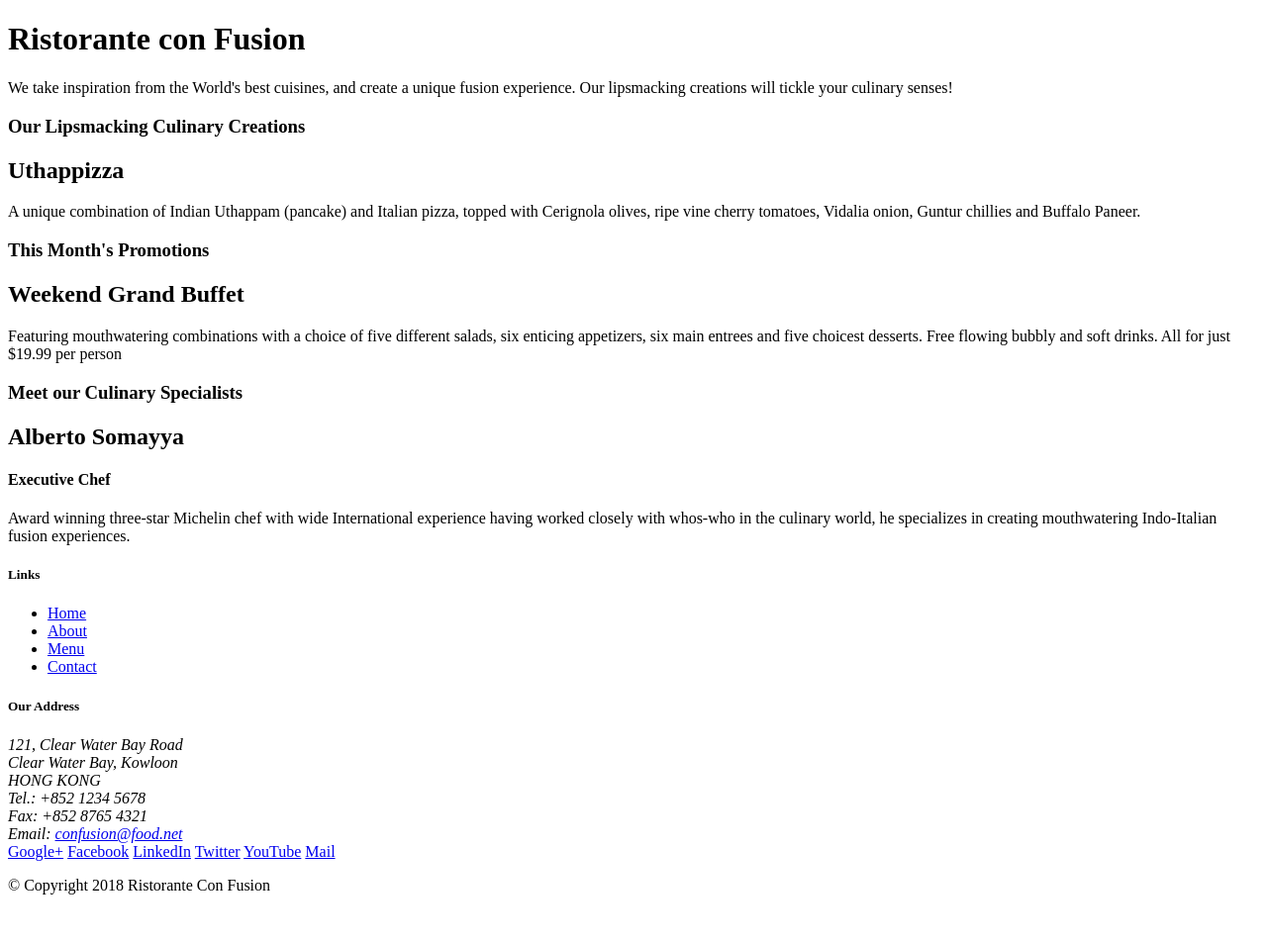
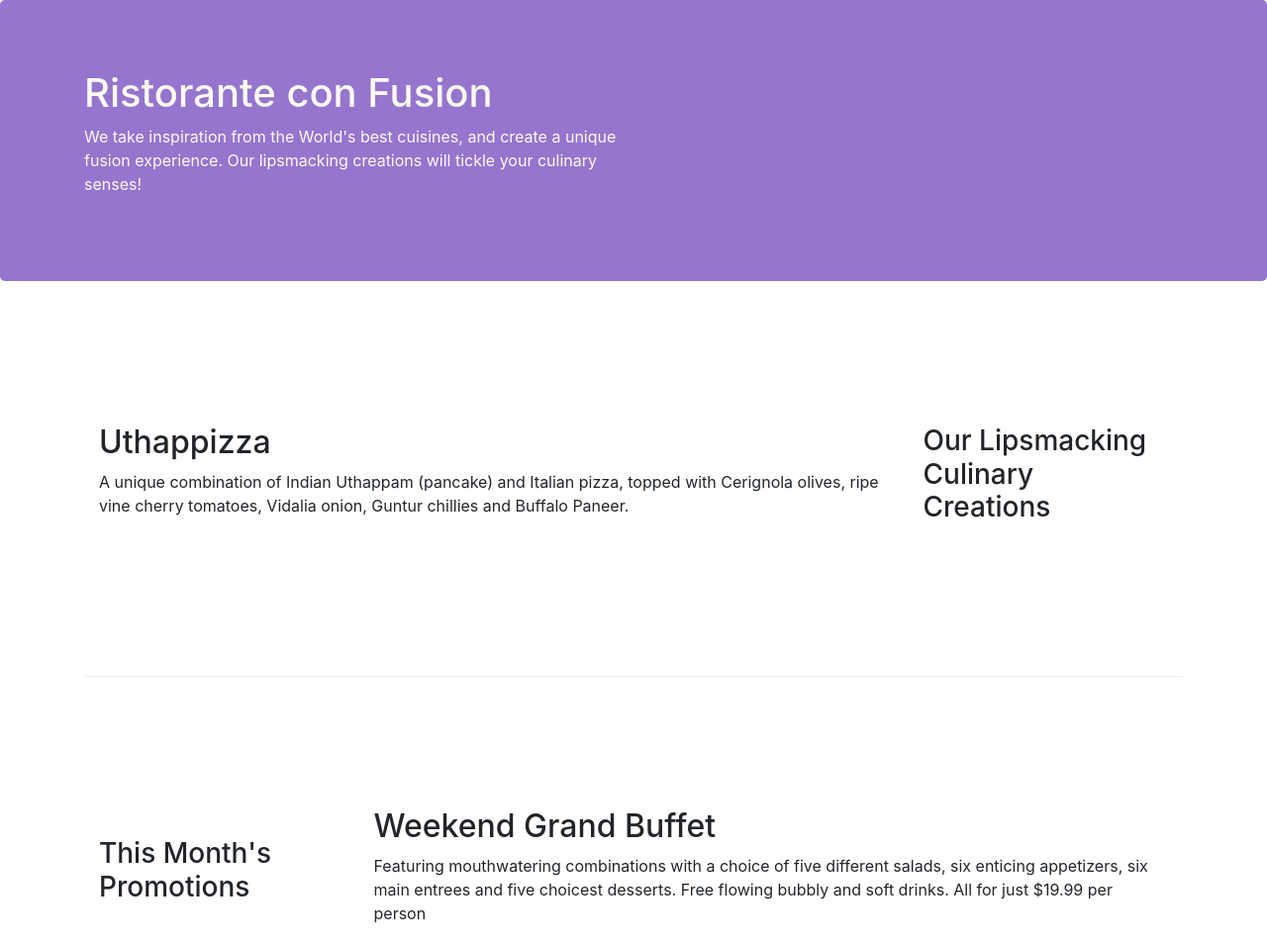
Before and after one commit to RjaasielMT/conFusion, a website: page index.html in a window 1280 px wide. Shown: the top 954 px of the page at 99% size. Before the commit the page ends 920 px from the top, so only its background shows below. Drawn offline with nearby package versions, Linux system fonts and the light colour scheme.

Commit message:
contenido

```diff
--- /dev/null
+++ b/css/styles.css
@@ -0,0 +1,30 @@
+.row- header {
+    margin: 0px auto;
+    padding: 0px auto;
+}
+
+.row-content {
+    margin: 0px auto;
+    padding: 50px 0px 50px 0px;
+    border-bottom: 1px ridge;
+    min-height: 400px;
+}
+
+.footer {
+    background-color: #D1C4E9;
+    margin: 0px auto;
+    padding: 20px 0px 20px 0px;
+}
+
+.jumbotron {
+    padding: 70px 30px 70px 30px;
+    margin: 0px auto;
+    background: #9575CD;
+    color: floralwhite;
+}
+
+.adress {
+    font-size: 80%;
+    margin: 0px;
+    color: #0f0f0f;
+}
--- a/index.html
+++ b/index.html
@@ -2,51 +2,59 @@
 <html lang="en">
 
 <head>
+     <!-- Required meta tags always come first -->
+     <meta charset="utf-8">
+     <meta name="viewport" content="width=device-width, initial-scale=1, shrink-to-fit=no">
+     <meta http-equiv="x-ua-compatible" content="ie=edge">
+
+     <!-- Bootstrap CSS -->
+     <link rel="stylesheet" href="node_modules/bootstrap/dist/css/bootstrap.min.css">
+     <link rel="stylesheet" href="css/styles.css">
     <title>Ristorante Con Fusion</title>
 </head>
 
 <body>
 
-    <header>
-        <div>
-            <div>
-                <div>
+    <header class="jumbotron">
+        <div class="container">
+            <div class="row row-header">
+                <div class="col-12 col-sm-6">
                     <h1>Ristorante con Fusion</h1>
                     <p>We take inspiration from the World's best cuisines, and create a unique fusion experience. Our lipsmacking creations will tickle your culinary senses!</p>
                 </div>
-                <div>
+                <div class="col-12 col-sm">
                 </div>
             </div>
         </div>
     </header>
 
-    <div>
-        <div>
-            <div>
+    <div class="container">
+        <div class="row row-content align-items-center">
+            <div class="col-12 col-sm-4 order-sm-last col-md-3">
                 <h3>Our Lipsmacking Culinary Creations</h3>
             </div>
-            <div>
+            <div class="col col-sm order-sm-first col-md">
                 <h2>Uthappizza</h2>
                 <p>A unique combination of Indian Uthappam (pancake) and Italian pizza, topped with Cerignola olives, ripe vine cherry tomatoes, Vidalia onion, Guntur chillies and Buffalo Paneer.</p>
             </div>
         </div>
 
 
-        <div>
-            <div>
+        <div class="row row-content align-items-center">
+            <div class="col-12 col-sm-4 col-md-3">
                 <h3>This Month's Promotions</h3>
             </div>
-            <div>
+            <div class="col col-sm col-md">
                 <h2>Weekend Grand Buffet</h2>
                 <p>Featuring mouthwatering combinations with a choice of five different salads, six enticing appetizers, six main entrees and five choicest desserts. Free flowing bubbly and soft drinks. All for just $19.99 per person </p>
             </div>
         </div>
 
-        <div>
-            <div>
+        <div class="row row-content align-items-center">
+            <div class="col-12 col-sm-4 oder-sm-last col-md-3">
                 <h3>Meet our Culinary Specialists</h3>
             </div>
-            <div>
+            <div class="col col-sm order-sm-first col-md">
                 <h2>Alberto Somayya</h2>
                 <h4>Executive Chef</h4>
                 <p>Award winning three-star Michelin chef with wide International experience having worked closely with whos-who in the culinary world, he specializes in creating mouthwatering Indo-Italian fusion experiences. </p>
@@ -54,19 +62,19 @@
         </div>
     </div>
 
-    <footer>
-        <div>
-            <div>
-                <div>
+    <footer class="footer">
+        <div class="container">
+            <div class="row">
+                <div class="col-4 offset-1 col-sm-2">
                     <h5>Links</h5>
-                    <ul>
+                    <ul class="list-unstyled">
                         <li><a href="#">Home</a></li>
                         <li><a href="#">About</a></li>
                         <li><a href="#">Menu</a></li>
                         <li><a href="#">Contact</a></li>
                     </ul>
                 </div>
-                <div>
+                <div class="col-7 col-sm-5">
                     <h5>Our Address</h5>
                     <address>
 		              121, Clear Water Bay Road<br>
@@ -77,8 +85,8 @@
 		              Email: <a href="mailto:confusion@food.net">confusion@food.net</a>
 		           </address>
                 </div>
-                <div>
-                    <div>
+                <div class="col-12 col-sm-4 align-self-center">
+                    <div class="text-center">
                         <a href="http://google.com/+">Google+</a>
                         <a href="http://www.facebook.com/profile.php?id=">Facebook</a>
                         <a href="http://www.linkedin.com/in/">LinkedIn</a>
@@ -88,14 +96,17 @@
                     </div>
                 </div>
            </div>
-           <div>
-                <div>
+           <div class="row justify-content-center">
+                <div class="col-auto">
                     <p>© Copyright 2018 Ristorante Con Fusion</p>
                 </div>
            </div>
         </div>
     </footer>
-
+    <!-- jQuery first, then Popper.js, then Bootstrap JS. -->
+    <script src="node_modules/jquery/dist/jquery.slim.min.js"></script>
+    <script src="node_modules/popper.js/dist/umd/popper.min.js"></script>
+    <script src="node_modules/bootstrap/dist/js/bootstrap.min.js"></script>
 </body>
 
 </html>
```
Also changed, not shown: package.json (+6 -1 lines), 1 other file.
